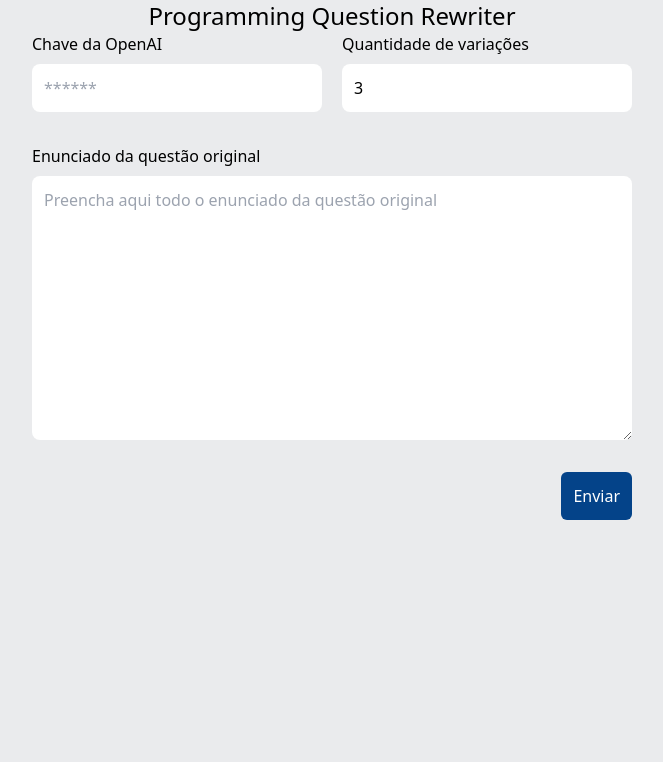
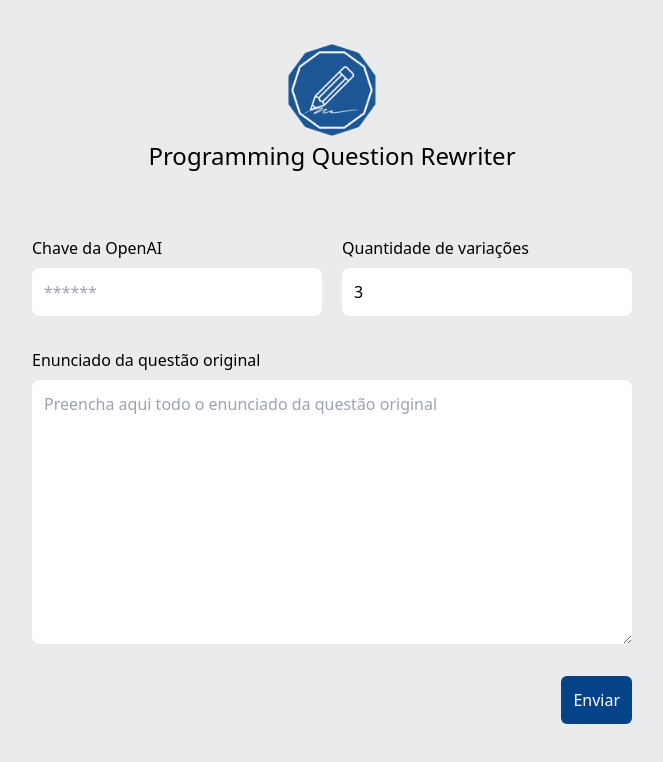
Before and after one commit to mauricio-monte/programming-question-rewriter, a React (Vite) app in the folder frontend/: page / in a window 1280 px wide. Shown: the top 762 px of the page, without its empty margins (308-971 px from the left). Built offline with nearby package versions, Linux system fonts and the light colour scheme.

Commit message:
feat: add logo

```diff
--- a/frontend/src/App.tsx
+++ b/frontend/src/App.tsx
@@ -1,11 +1,21 @@
 import QuestionSubmissionForm from "./components/QuestionSubmissionForm";
 import QuestionVariationsDisplay from "./components/QuestionVariationsDisplay";
 import { QuestionsVariationsProvider } from "./context/QuestionsVariationsContext";
+import logoPNG from "./assets/logo.png";
 
 function App() {
   return (
-    <div className="flex flex-col items-center min-w-full min-h-screen">
-      <h1 className="text-center text-2xl">Programming Question Rewriter</h1>
+    <div className="flex flex-col items-center min-w-full min-h-screen gap-16 pt-10">
+      <header className="flex flex-col justify-center items-center">
+        <img
+          className="w-[100px]"
+          src={logoPNG}
+          alt="Programming Question Rewriter Logo"
+        />
+
+        <h1 className="text-center text-2xl">Programming Question Rewriter</h1>
+      </header>
+
       <QuestionsVariationsProvider>
         <QuestionSubmissionForm></QuestionSubmissionForm>
         <QuestionVariationsDisplay></QuestionVariationsDisplay>
```
Also changed, not shown: frontend/src/assets/logo.png (added).
